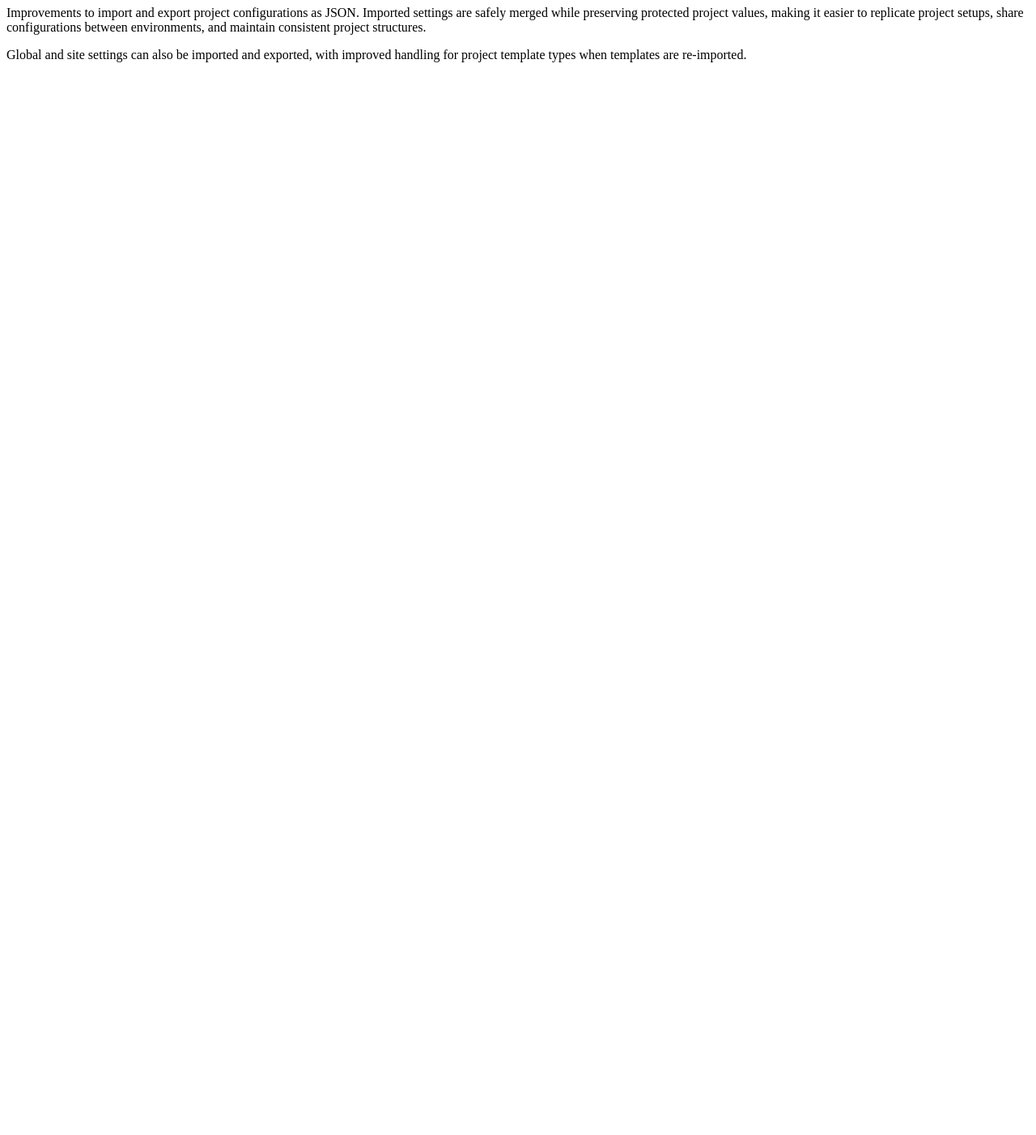
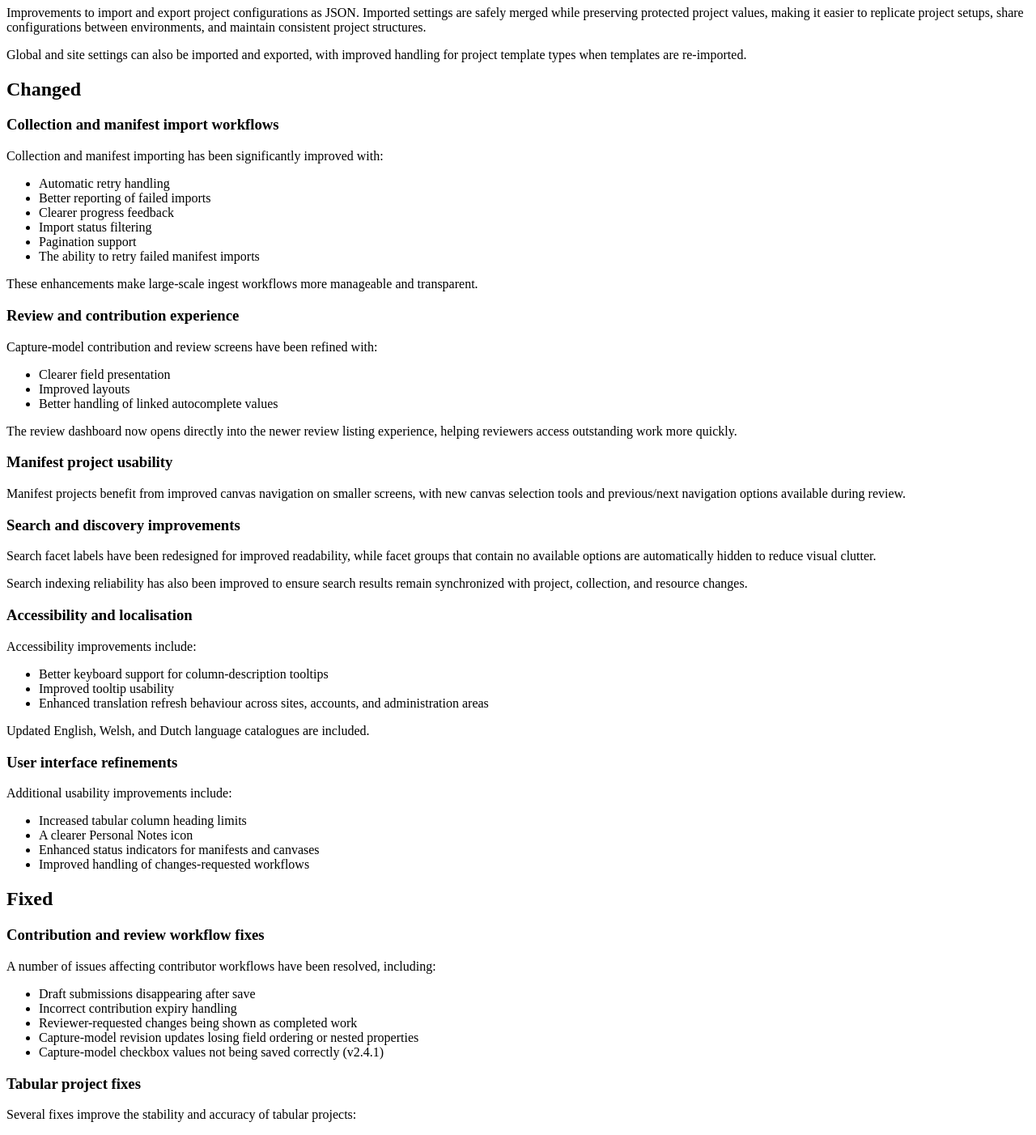
Before and after one commit to digirati-co-uk/madoc-documentation, a Next.js app: page /releases/v2.4 in a window 1280 px wide. Shown: the part 1330-2732 px from the top of the page at 81% size. Before the commit the page ends 1423 px from the top, so only its background shows below. Built offline with nearby package versions, Linux system fonts and the light colour scheme.

Commit message:
Revise release notes for version 2.4
Updated the release notes for version 2.4 with enhancements, changes, fixes, and added features. Improved clarity and consistency in descriptions.

```diff
--- a/pages/releases/v2.4.mdx
+++ b/pages/releases/v2.4.mdx
@@ -7,7 +7,7 @@ refinements to contribution, review, and administration experiences. The v2.4.1
 * **🔍 Enhanced project search** - Configurable project-level search experiences with administrator-managed tabs, facets, result layouts, resource filters, and improved project-specific discovery.
 * **⚙️ Enhancements to project administration** - Import and export project configurations, settings, and templates, along with richer project updates and improved import workflows.
 * **🖼️ Improved contributor experience** - Resizable workspace to enable more use of available screen space, image rotation, improved review layouts, and enhanced manifest navigation.
-* **📊 Additional tabular project tooling** - New multi-cell copy/paste controls, image margin alignment tools, image grid adjustment, and improved row-tracking behaviour. Addition of tabular data project model editing to allow in-flight project updating of instructions and help text.
+* **📊 Additional tabular project tooling** - New multi-cell copy/paste controls, image margin alignment tools, image grid adjustment, and improved table row-tracking behaviour. Addition of tabular data project model editing to allow in-flight project updating of instructions and help text.
 * **🎨 Site configuration and branding** - New accent colour configuration, enhanced navigation controls, and improved presentation options throughout the platform.
 * **✅ Reliability and quality improvements** - Extensive fixes across contribution workflows, capture models, imports, search indexing, editor functionality, and project updates.
 
@@ -66,3 +66,118 @@ An optional Save for later button can now be displayed alongside the standard su
 Improvements to import and export project configurations as JSON. Imported settings are safely merged while preserving protected project values, making it easier to replicate project setups, share configurations between environments, and maintain consistent project structures.
 
 Global and site settings can also be imported and exported, with improved handling for project template types when templates are re-imported.
+
+
+## Changed
+
+### Collection and manifest import workflows
+
+Collection and manifest importing has been significantly improved with:
+
+* Automatic retry handling
+* Better reporting of failed imports
+* Clearer progress feedback
+* Import status filtering
+* Pagination support
+* The ability to retry failed manifest imports
+
+These enhancements make large-scale ingest workflows more manageable and transparent.
+
+### Review and contribution experience
+
+Capture-model contribution and review screens have been refined with:
+
+* Clearer field presentation
+* Improved layouts
+* Better handling of linked autocomplete values
+
+The review dashboard now opens directly into the newer review listing experience, helping reviewers access outstanding work more quickly.
+
+### Manifest project usability
+
+Manifest projects benefit from improved canvas navigation on smaller screens, with new canvas selection tools and previous/next navigation options available during review.
+
+### Search and discovery improvements
+
+Search facet labels have been redesigned for improved readability, while facet groups that contain no available options are automatically hidden to reduce visual clutter.
+
+Search indexing reliability has also been improved to ensure search results remain synchronized with project, collection, and resource changes.
+
+### Accessibility and localisation
+
+Accessibility improvements include:
+
+* Better keyboard support for column-description tooltips
+* Improved tooltip usability
+* Enhanced translation refresh behaviour across sites, accounts, and administration areas
+
+Updated English, Welsh, and Dutch language catalogues are included.
+
+### User interface refinements
+
+Additional usability improvements include:
+
+* Increased tabular column heading limits
+* A clearer Personal Notes icon
+* Enhanced status indicators for manifests and canvases
+* Improved handling of changes-requested workflows
+
+## Fixed
+
+### Contribution and review workflow fixes
+
+A number of issues affecting contributor workflows have been resolved, including:
+
+* Draft submissions disappearing after save
+* Incorrect contribution expiry handling
+* Reviewer-requested changes being shown as completed work
+* Capture-model revision updates losing field ordering or nested properties
+* Capture-model checkbox values not being saved correctly (v2.4.1)
+
+### Tabular project fixes
+
+Several fixes improve the stability and accuracy of tabular projects:
+
+* Correct CSV exports with complete column sets
+* Preservation of blank rows in exports
+* Correct annotation positioning after publication
+* Improved image alignment behaviour
+* Improved row tracking during zooming and alignment adjustments
+
+### Capture-model fixes
+
+A range of capture-model editing issues have been addressed, including:
+
+* Field focus being lost during editing
+* Optional-region validation problems
+* Missing field headings
+* Autocomplete placeholder issues
+
+### Content editing fixes
+
+Reliability improvements have been made across:
+
+* HTML blocks
+* Markdown blocks
+* Link creation workflows
+* Rich-text editor loading
+* Spacer and divider rendering
+
+### Site and account fixes
+
+Resolved issues include:
+
+* Duplicate site titles appearing in themed headers
+* Incorrect site identification on account pages
+* Activity-feed links
+* External client access
+* Footer logo links
+
+### Search, IIIF, and resource fixes
+
+Additional fixes include:
+
+* IIIF Browser integration improvements
+* Manifest previews showing accurate page totals
+* More reliable search indexing
+* Updated user-facing IIIF Browser labels
```
